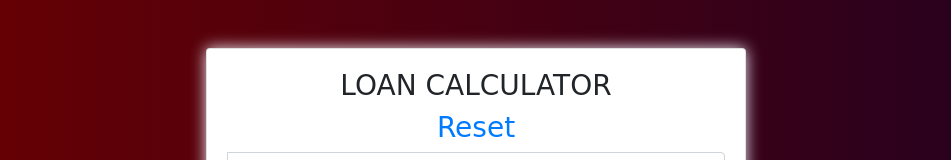
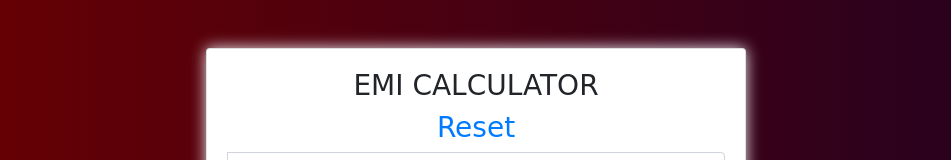
Before and after one commit to enigmatic241/Emi-Calculator, a plain HTML site: page index.html in a window 1280 px wide. Shown: the top 160 px of the page, without its empty margins (164-1115 px from the left). Drawn offline with nearby package versions, Linux system fonts and the light colour scheme; a web font is replaced by a local one.

Commit message:
update code

```diff
--- a/index.html
+++ b/index.html
@@ -17,7 +17,7 @@
         <div class="row">
             <div class="col-md-6 mx-auto">
                 <div class="card card-body text-center mt-5 box">
-                     <h3>LOAN CALCULATOR</h3>
+                     <h3>EMI CALCULATOR</h3>
                      <span id="new"><a href="index.html"><h3>Reset</h3></a></span>
                      <form id="loan-form">
                       <div class="form-group">
```
